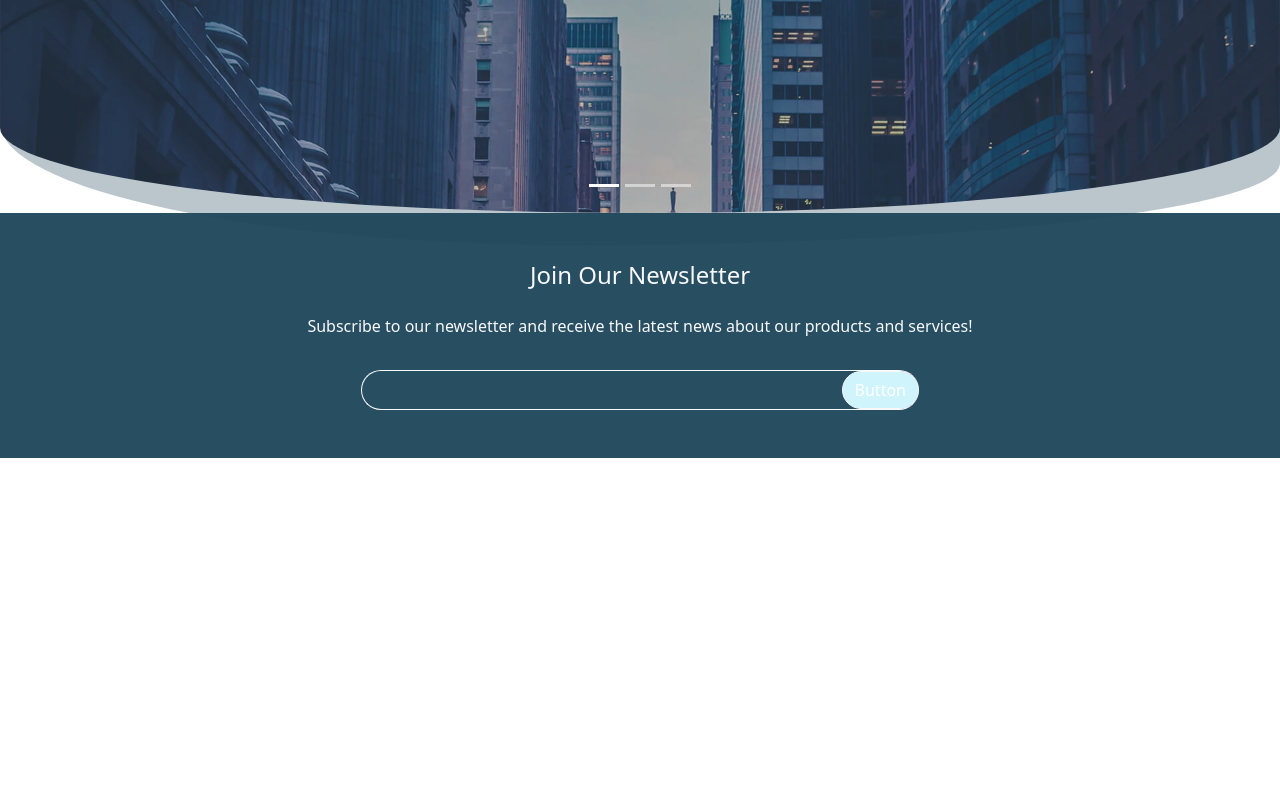
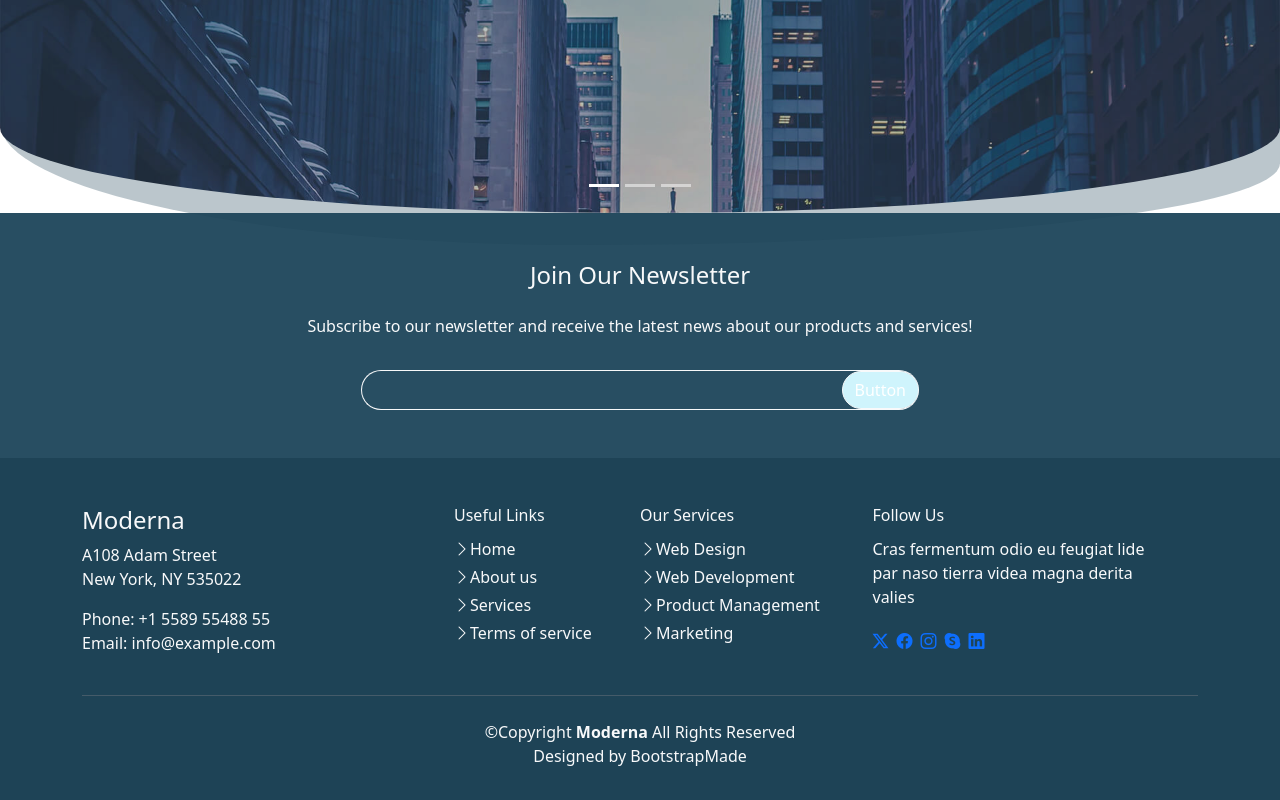
Before and after one commit to Azaalam-Imad/Moderna, a website: page index.html in a window 1280 px wide. Shown: the part 427-1227 px from the top of the page. Before the commit the page ends 885 px from the top, so only its background shows below. Drawn offline with nearby package versions, Linux system fonts and the light colour scheme.

Commit message:
add & finish footer

```diff
--- a/index.html
+++ b/index.html
@@ -107,6 +107,54 @@
         </div>
     </section>
 
+    <!-- start footer -->
+    <footer>
+        <div class="container pb-3 pt-5 text-light">
+
+            <div class="col-md-12 d-flex pb-4">
+                <div class="col-md-6 d-flex">
+                    <div class="col-md-8">
+                        <h4>Moderna</h4>
+                        <p>A108 Adam Street <br>New York, NY 535022 </p>
+                        <p>Phone: +1 5589 55488 55 <br>Email: info@example.com</p>
+                    </div>
+                    <div class="col-md-4 d-flex flex-column gap-1">
+                        <h6>Useful Links</h6>
+                        <a href="#" class="d-flex text-decoration-none text-light"><i class="bi bi-chevron-right"></i>Home</a>
+                        <a href="#" class="d-flex text-decoration-none text-light"><i class="bi bi-chevron-right"></i>About us</a>
+                        <a href="#" class="d-flex text-decoration-none text-light"><i class="bi bi-chevron-right"></i>Services</a>
+                        <a href="#" class="d-flex text-decoration-none text-light"><i class="bi bi-chevron-right"></i>Terms of service</a>
+                    </div>
+                </div>
+                <div class="col-md-6 d-flex">
+                    <div class="col-md-5 d-flex flex-column gap-1">
+                        <h6>Our Services</h6>
+                        <a href="#" class="d-flex text-decoration-none text-light"><i class="bi bi-chevron-right"></i>Web Design</a>
+                        <a href="#" class="d-flex text-decoration-none text-light"><i class="bi bi-chevron-right"></i>Web Development</a>
+                        <a href="#" class="d-flex text-decoration-none text-light"><i class="bi bi-chevron-right"></i>Product Management</a>
+                        <a href="#" class="d-flex text-decoration-none text-light"><i class="bi bi-chevron-right"></i>Marketing</a>
+                    </div>
+                    <div class="col-md-6 d-flex flex-column gap-1">
+                        <h6>Follow Us</h6>
+                        <p>Cras fermentum odio eu feugiat lide par naso tierra videa magna derita valies</p>
+                        <div class="footer-icons d-flex column-gap-2">
+                            <a href="#"><i class="bi bi-twitter-x"></i></a>
+                            <a href="#"><i class="bi bi-facebook"></i></a>
+                            <a href="#"><i class="bi bi-instagram"></i></a>
+                            <a href="#"><i class="bi bi-skype"></i></a>
+                            <a href="#"><i class="bi bi-linkedin"></i></a>
+                          </div>
+                    </div>
+                </div>
+            </div>
+
+          <div class="footer-copy border-top border-secondary border-opacity-50 w-100 pt-4">
+            <p class="text-center">&copy;Copyright <span class="fw-bold">Moderna</span> All Rights Reserved <br>
+              Designed by <span class="copy-bootstrap">BootstrapMade</span></p>
+          </div>
+        </div>
+       </footer>
+    <!-- end footer -->
 
     <script src="./node_modules/bootstrap/dist/js/bootstrap.bundle.js"></script>
 </body>
```
